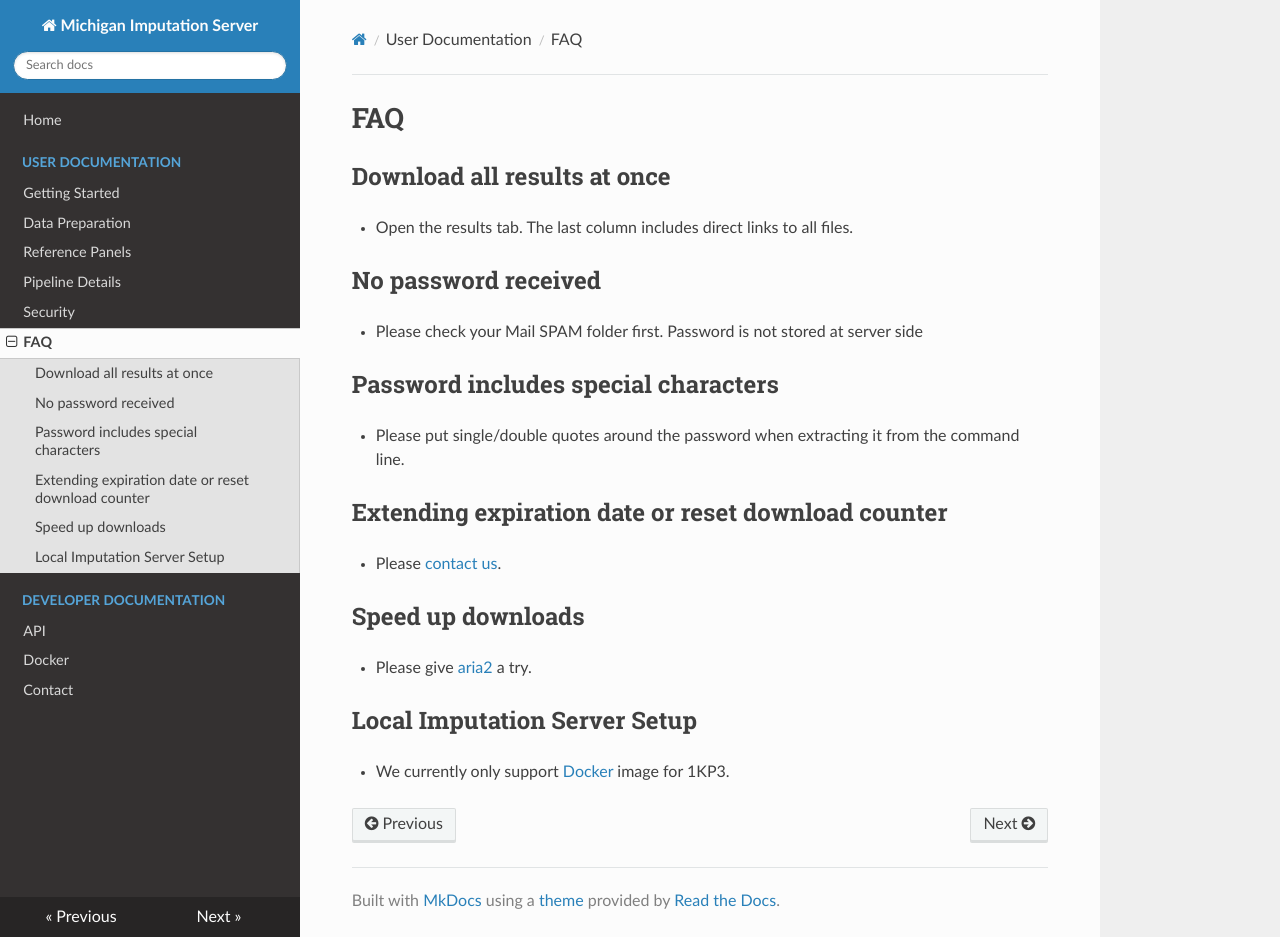
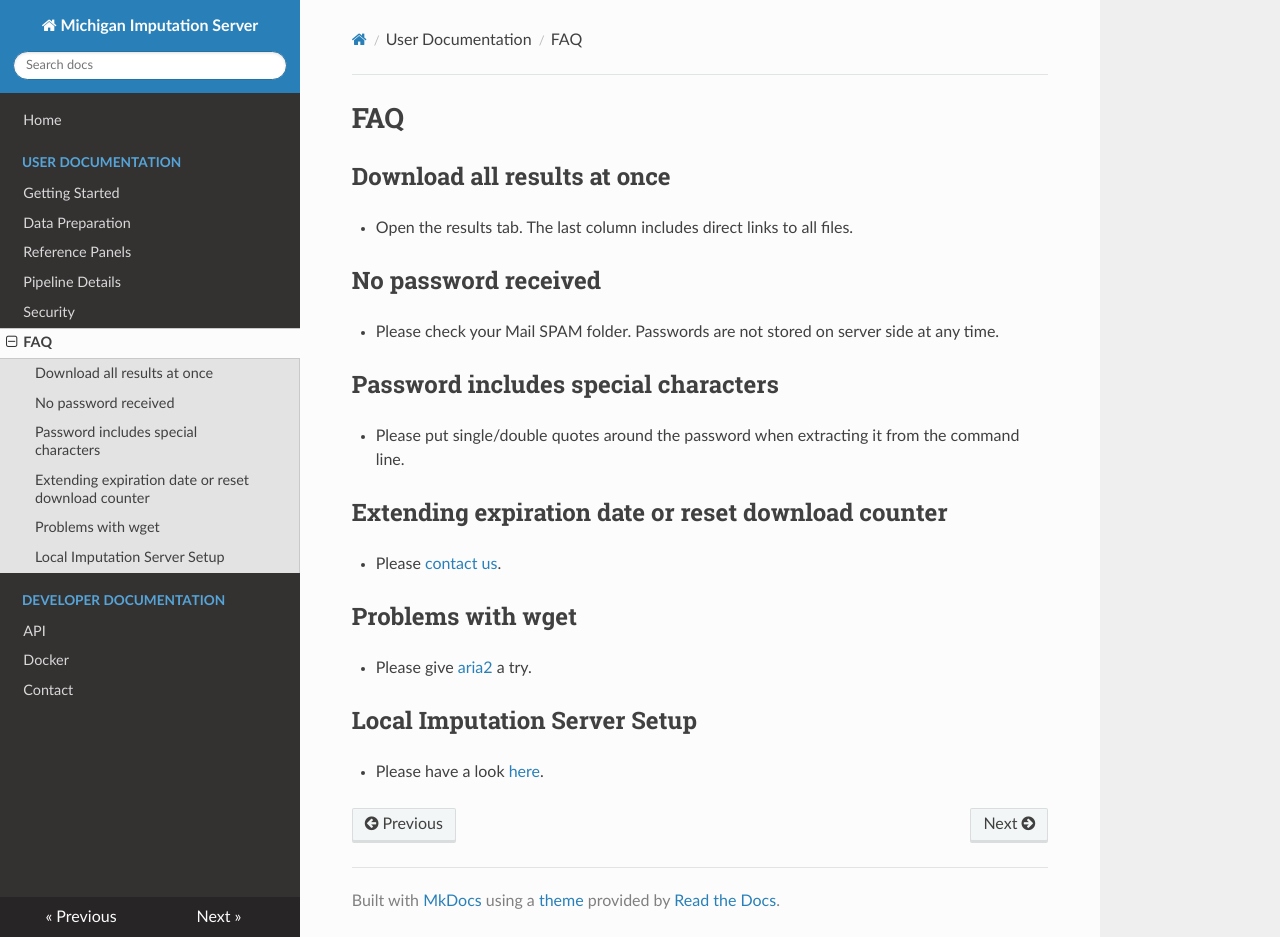
Before and after one commit to genepi/imputationserver, an MkDocs documentation site: the page built from docs/faq.md, in a window 1280 px wide and 937 px high. Built offline with MkDocs 1.6.1, drawn with Linux system fonts in a browser that asks for light colours; nearby versions of some CDN libraries; old or Windows-style settings are respelled for this version of MkDocs.

Commit message:
Update faq.md

```diff
--- a/docs/faq.md
+++ b/docs/faq.md
@@ -4,7 +4,7 @@
 - Open the results tab. The last column includes direct links to all files.
 
 ## No password received
-- Please check your Mail SPAM folder first. Password is not stored at server side
+- Please check your Mail SPAM folder. Passwords are not stored on server side at any time.
 
 ## Password includes special characters
 - Please put single/double quotes around the password when extracting it from the command line.
@@ -12,8 +12,8 @@
 ## Extending expiration date or reset download counter
 - Please [contact us](/contact).
 
-## Speed up downloads
+## Problems with wget
 - Please give [aria2](https://aria2.github.io/) a try.
 
 ## Local Imputation Server Setup
-- We currently only support [Docker](/docker) image for 1KP3.
+- Please have a look [here](/docker).
```
